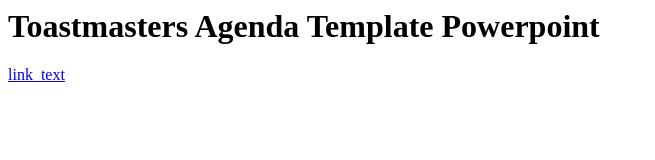
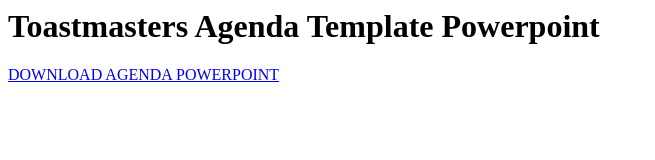
Before and after one commit to Zule24/bmtm, a plain HTML site: page index.html in a window 1280 px wide. Shown: the whole page, without its empty margins (0-655 px from the left). Drawn offline with Linux system fonts and the light colour scheme.

Commit message:
Update index.html
updated href link

```diff
--- a/index.html
+++ b/index.html
@@ -1,6 +1,6 @@
 <html>
   <body>
     <h1> Toastmasters Agenda Template Powerpoint</h1>
-    <a href="bmtm.pptx" download>link_text</a>
+    <a href="BMTM_Agenda_Template.pptx" download>DOWNLOAD AGENDA POWERPOINT</a>
   </body>
 </html>
```
